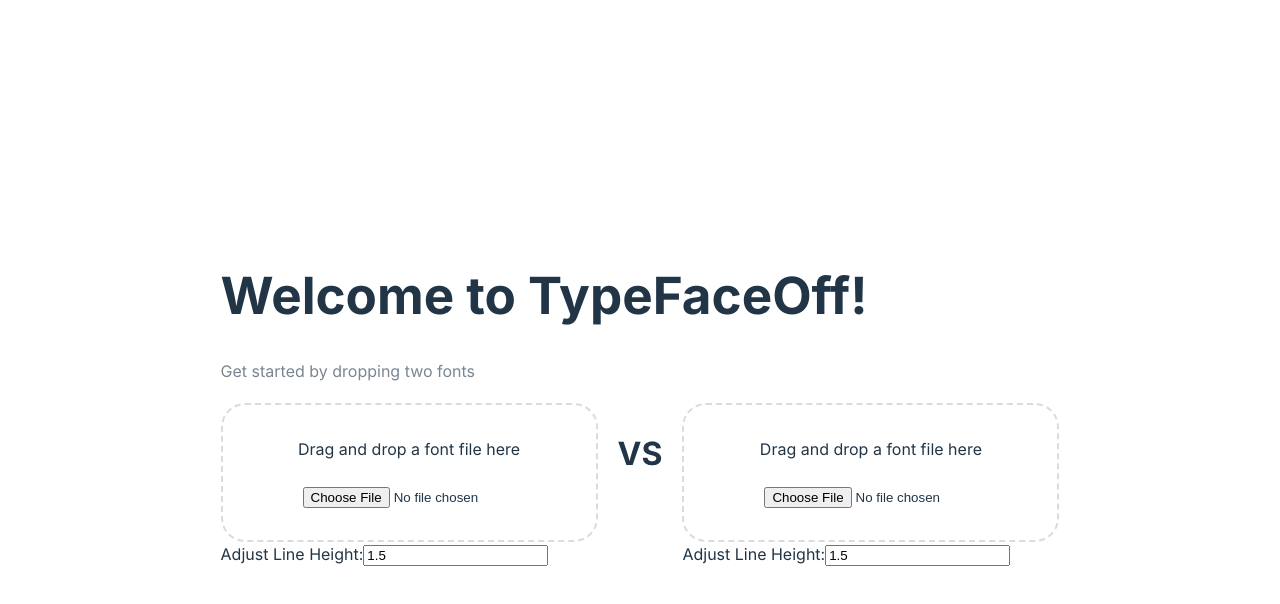
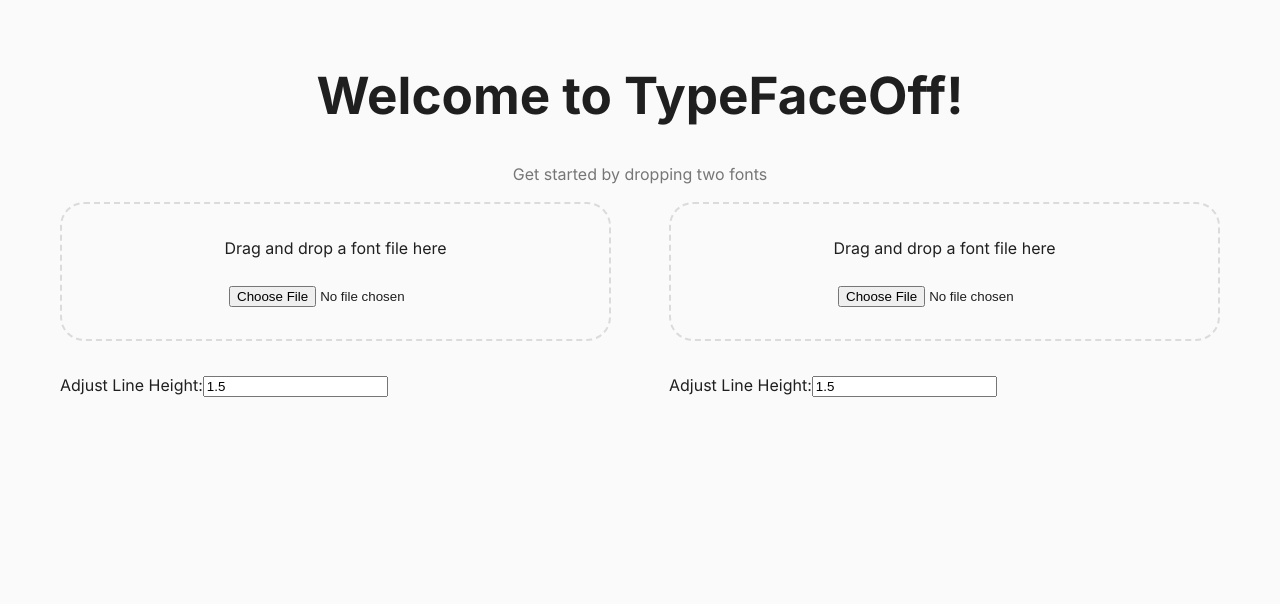
Before and after one commit to typefaceoff/typefaceoff, a React (Vite) app: page / in a window 1280 px wide. Shown: the top 604 px of the page. Built offline with nearby package versions, Linux system fonts and the light colour scheme.

Commit message:
✨ Large proofing text.

```diff
--- a/src/App.css
+++ b/src/App.css
@@ -1,28 +1,40 @@
 #root {
-    max-width: 1280px;
     margin: 0 auto;
-    padding: 2rem;
+    max-width: 100%;
+    width: 100%;
 }
 
 .subtitle {
     opacity: 60%;
 }
 
-.battle-ground {
+/* Proofing template */
+
+main {
     display: flex;
     flex-direction: row;
-    justify-content: space-evenly;
-    margin-block-start: 20px;
+    /* gap: 3.75rem; */
+    justify-content: space-between;
+    max-width: 100vw;
+    width: 100%;
 }
 
-.vs {
-    font-size: 2rem;
-    font-weight: bold;
-    margin-block-end: 60px;
-    margin-left: 20px;
-    margin-right: 20px;
+.side-container {
+    display: flex;
+    flex-direction: column;
+    flex: 1;
+    gap: 2rem;
+    max-width: 47.5%;
+    width: 47.5%;
 }
 
-.placeholder {
-    font-size: 30px;
+.proof-template {
+    width: 100%;
+    padding: 2rem 1.5rem;
 }
+
+.template-body {
+    display: flex;
+    flex-direction: column;
+    gap: 1.5rem;
+}
--- a/src/App.tsx
+++ b/src/App.tsx
@@ -27,15 +27,14 @@ function App() {
   };
 
   return (
-    <div>
+    <div className="app">
       <header>
         <h1>Welcome to TypeFaceOff!</h1>
         <p className="subtitle">Get started by dropping two fonts</p>
       </header>
-      <main className="battle-ground">
+      <main>
         {/* Left side */}
-        <div className="side-container">
-          <div>
+        <section className="side-container">
           <FontUploader onFontSelected={handleFontSelectedLeft} />
           <div className="line-height-adjustment">
             <label htmlFor="lineHeightInputLeft">Adjust Line Height:</label>
@@ -50,17 +49,10 @@ function App() {
           {selectedFontLeft && (
             <FontPreview fontFile={selectedFontLeft} side="left" lineHeight={lineHeightLeft} />
           )}
-          </div>
-        </div>
-
-        {/* Middle divider */}
-        <div>
-          <h2 className="vs">VS</h2>
-        </div>
+        </section>
 
         {/* Right side */}
-        <div className="side-container">
-          <div>
+        <section className="side-container">
           <FontUploader onFontSelected={handleFontSelectedRight} />
           <div className="line-height-adjustment">
             <label htmlFor="lineHeightInputRight">Adjust Line Height:</label>
@@ -75,8 +67,7 @@ function App() {
           {selectedFontRight && (
             <FontPreview fontFile={selectedFontRight} side="right" lineHeight={lineHeightRight} />
           )}
-          </div>
-        </div>
+        </section>
       </main>
     </div>
   );
--- a/src/components/FontTextPlaceholders.tsx
+++ b/src/components/FontTextPlaceholders.tsx
@@ -1,13 +1,18 @@
 import '../App.css';
+import FullWidthLine from './ProofFullWidthLine';
 
 export default function FontTextPlaceholders() {
+  const proofingText = `There was nothing so very remarkable in that; nor did Alice think it so very much out of the way to hear the Rabbit say to itself, “Oh dear! Oh dear! I shall be late!” (when she thought it over afterwards, it occurred to her that she ought to have wondered at this, but at the time it all seemed quite natural); but when the Rabbit actually took a watch out of its waistcoat-pocket, and looked at it, and then hurried on, Alice started to her feet, for it flashed across her mind that she had never before seen a rabbit with either a waistcoat-pocket, or a watch to take out of it, and burning with curiosity, she ran across the field after it, and fortunately was just in time to see it pop down a large rabbit-hole under the hedge.`;
+
+  const displayPointSizes = [80, 60, 45, 33];
+  const lineHeight = 1.15;
+
   return (
-    <div>
-      <h1>Header Text</h1>
-      <p className="placeholder italic">Italic Text</p>
-      <p className="placeholder bold">Bold Text</p>
-      <p className="placeholder underline">Underlined Text</p>
-      <p className="placeholder normal">Normal Text</p>
+    <div className="template-body">
+      {FullWidthLine(proofingText, displayPointSizes[0], lineHeight)}
+      {FullWidthLine(proofingText, displayPointSizes[1], lineHeight)}
+      {FullWidthLine(proofingText, displayPointSizes[2], lineHeight)}
+      {FullWidthLine(proofingText, displayPointSizes[3], lineHeight)}
     </div>
   );
 }
--- /dev/null
+++ b/src/components/ProofFullWidthLine.tsx
@@ -0,0 +1,10 @@
+export default function FullWidthLine(proofingText: string, pointSize: number, lineHeight: number) {
+  return (
+    <p
+      className="full-width-line"
+      style={{ fontSize: pointSize, lineHeight: lineHeight, maxHeight: pointSize * lineHeight }}
+    >
+      {proofingText}
+    </p>
+  );
+}
--- a/src/index.css
+++ b/src/index.css
@@ -1,38 +1,38 @@
 :root {
-    font-family: Inter, system-ui, Avenir, Helvetica, Arial, sans-serif;
+    color-scheme: light;
+    font-family: Inter, system-ui, "Segoe UI", sans-serif;
+    font-size: 16px;
     line-height: 1.5;
-    font-weight: 400;
+}
 
-    color-scheme: light dark;
-    color: rgba(255, 255, 255, 0.87);
-    background-color: #242424;
+body {
+    display: flex;
+    align-items: flex-start;
+    background: var(--color-bg);
+    color: var(--color-fg);
+    padding: 2rem 3.75rem;
+}
 
-    font-synthesis: none;
-    text-rendering: geometricPrecision;
-    -webkit-font-smoothing: antialiased;
-    -moz-osx-font-smoothing: grayscale;
-    -webkit-text-size-adjust: 100%;
+header {
+    text-align: center;
 }
 
 a {
-    color: #646cff;
-    text-decoration: inherit;
-}
-a:hover {
-    color: #535bf2;
+    color: var(--color-accent);
+    text-decoration-color: var(--color-accent);
+    text-decoration-line: none;
+    text-decoration-skip: all;
+    text-decoration-thickness: max(1px, 0.06em);
+    text-underline-offset: max(1px, 0.085em);
 }
 
-body {
-    margin: 0;
-    display: flex;
-    place-items: center;
-    min-width: 320px;
-    min-height: 100vh;
+a:hover {
+    text-decoration-line: underline;
 }
 
 h1 {
     font-size: 3.2rem;
-    line-height: 1.1;
+    line-height: 1.2em;
 }
 
 button {
@@ -46,23 +46,17 @@ button {
     cursor: pointer;
     transition: border-color 0.25s;
 }
-button:hover {
-    border-color: #646cff;
-}
-button:focus,
-button:focus-visible {
-    outline: 4px auto -webkit-focus-ring-color;
+
+.app {
+    width: 100%;
 }
 
-@media (prefers-color-scheme: light) {
-    :root {
-        color: #213547;
-        background-color: #ffffff;
-    }
-    a:hover {
-        color: #747bff;
-    }
-    button {
-        background-color: #f9f9f9;
-    }
+.full-width-line {
+    margin: 0;
+    text-overflow: clip;
+    overflow-x: clip;
+    white-space: nowrap;
+    width: 100%;
+    max-width: 100%;
+    line-height: 1.15;
 }
```
Lines whose indentation alone changed are shown as unchanged.
